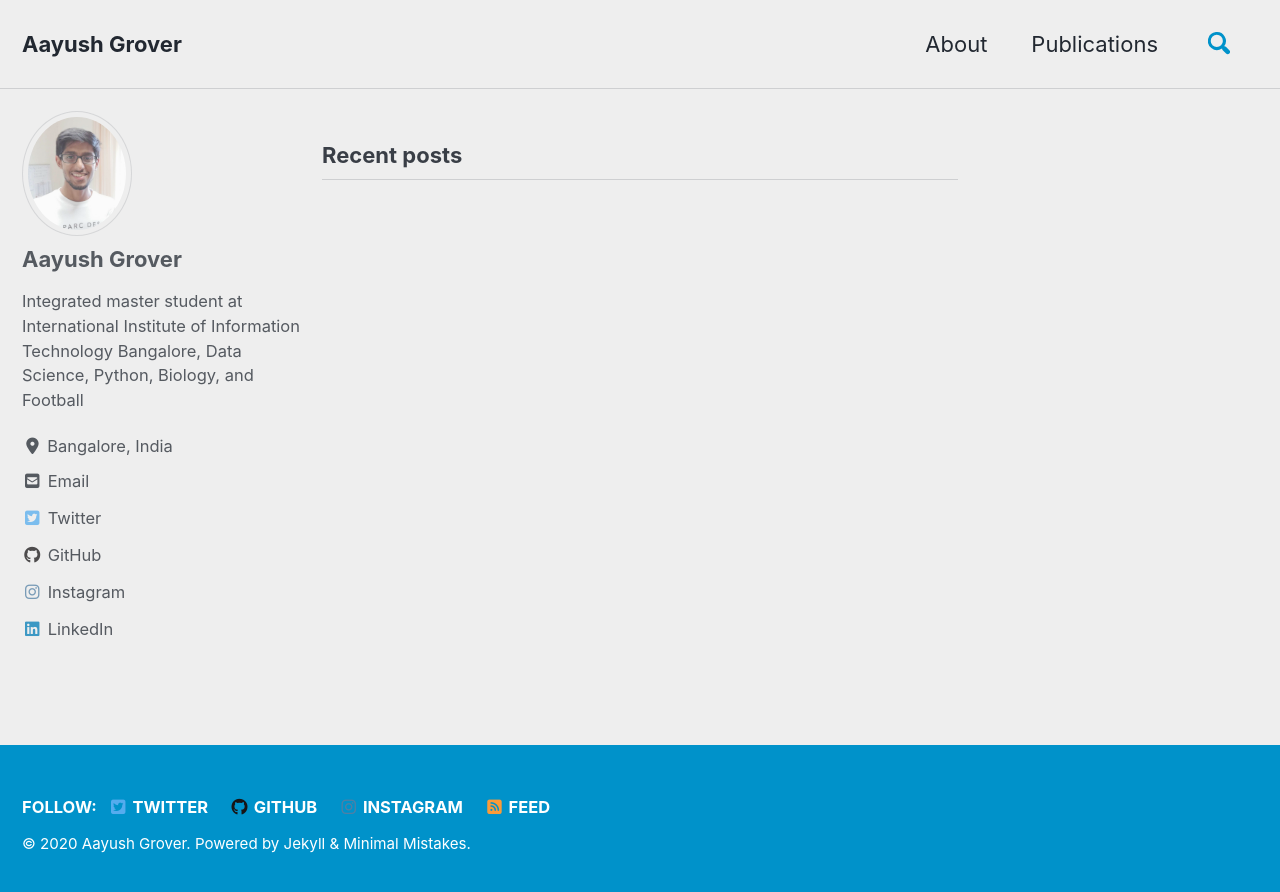
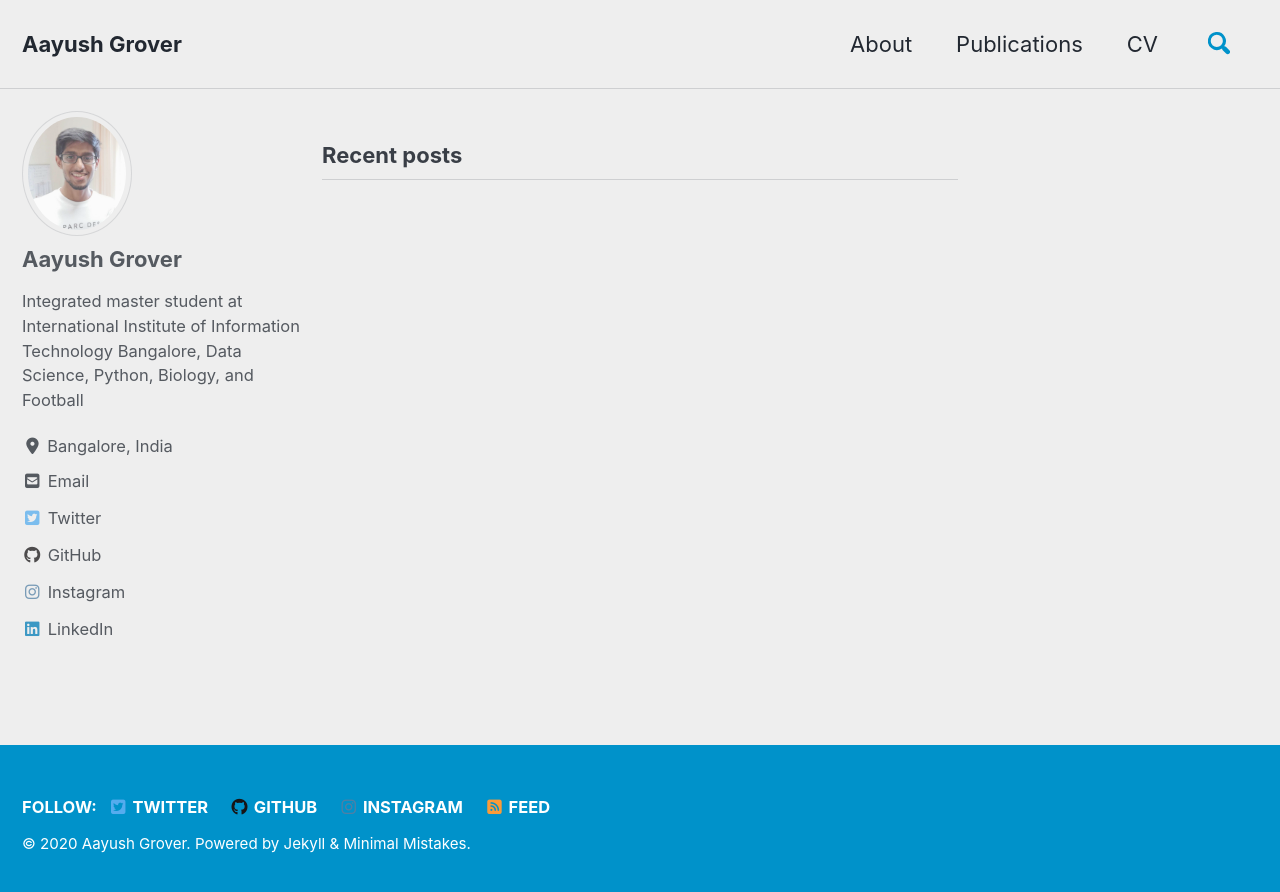
Before and after one commit to AayushGrover/AayushGrover.github.io, a Jekyll site: the page built from index.html, in a window 1280 px wide. Shown: the top 892 px of the page. Built offline with Jekyll 4.4.1, drawn with Linux system fonts in a browser that asks for light colours; cached includes are drawn as plain includes; nearby versions of some CDN libraries; the list of posts is cut into pages by our own code.

```diff
--- a/_data/navigation.yml
+++ b/_data/navigation.yml
@@ -3,9 +3,11 @@ main:
 #   - title: "Quick-Start Guide"
 #     url: https://mmistakes.github.io/minimal-mistakes/docs/quick-start-guide/
   - title: "About"
-    url: https:/about/
+    url: /about/
   - title: "Publications"
     url: /publications/
+  - title: "CV"
+    url: /cv/
   # - title: "Sample Collections"
   #   url: /collection-archive/
   # - title: "Sitemap"
```
